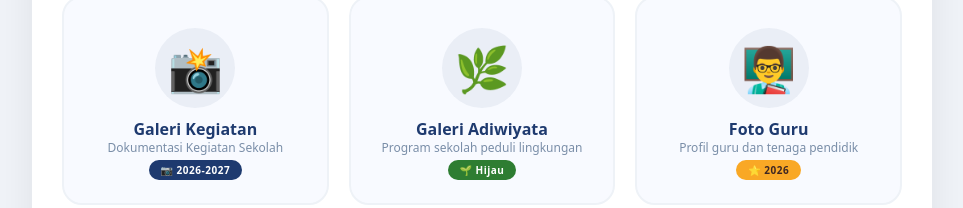
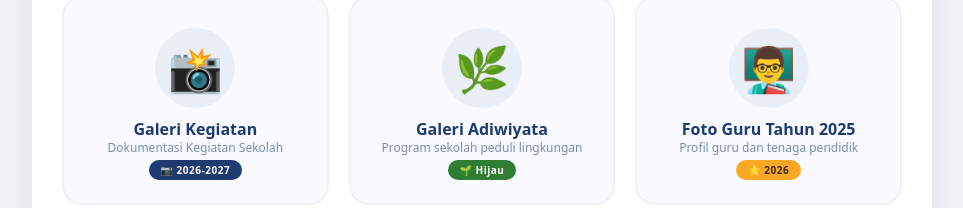
Before and after one commit to smpn17sby/sigulas, a plain HTML site: page galeri.html in a window 1280 px wide. Shown: the part 375-583 px from the top of the page, without its empty margins (158-1121 px from the left). Drawn offline with Linux system fonts and the light colour scheme.

```diff
--- a/galeri.html
+++ b/galeri.html
@@ -298,7 +298,7 @@
             <a href="#" target="_blank" rel="noopener" class="submenu-item" id="submenu-guru">
                 <span class="sub-icon">👨‍🏫</span>
                 <div>
-                    <div class="sub-label">Foto Guru</div>
+                    <div class="sub-label">Foto Guru Tahun 2025</div>
                     <div class="sub-desc">Profil guru dan tenaga pendidik</div>
                     <span class="badge gold">⭐ 2026</span>
                 </div>
```
